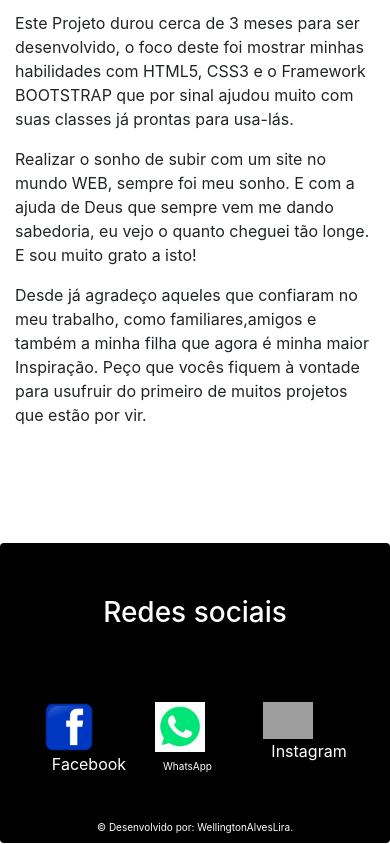
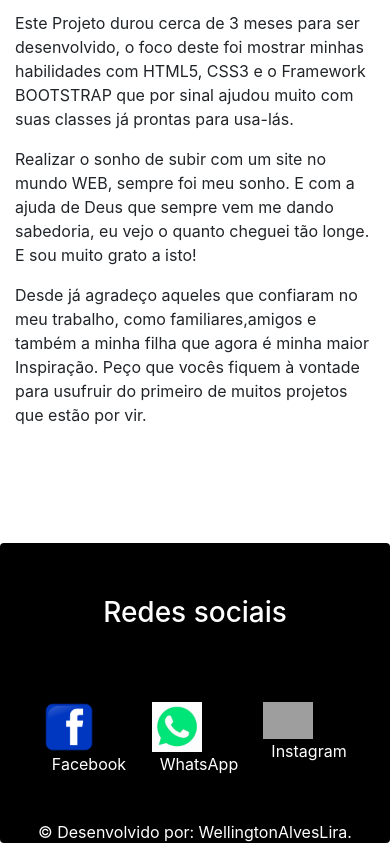
Before and after one commit to WellingtonAlvesLira/Meu-portif-lio, a plain HTML site: page index.html in a window 390 px wide. Shown: the part 5160-6004 px from the top of the page. Drawn offline with nearby package versions, Linux system fonts and the light colour scheme; grey boxes are pictures that could not be loaded.

Commit message:
Correções nas mideas responsividade

```diff
--- a/css/style.css
+++ b/css/style.css
@@ -44,7 +44,7 @@
   }
 
 
-  @media (max-width:414px){
+  @media (max-width:768px){
 
     .img-responsive{
       width: 50%;
@@ -55,15 +55,14 @@
       bottom: 15px;
     }
 
+    .topo-nave{
+      height: auto;
+    }
+
     .flutua-esq{
       float: left;
       width: 50px;
       height: 50px;
-    }
-
-    .text-rodape{
-      font-size: 10px;
-      padding-bottom: 5px;
     }
 
     .text-logo{
--- a/index.html
+++ b/index.html
@@ -3,7 +3,7 @@
 
 <head>
   <meta charset="UTF-8">
-  <meta name="viewport" content="width=device-width, initial-scale=1.0">
+  <meta name="viewport" content="width=device-width, initial-scale=1">
   <title>Meu Perfil</title>
   <link rel="stylesheet" href="css/style.css">
   <link href="https://cdn.jsdelivr.net/npm/bootstrap@5.0.0-beta1/dist/css/bootstrap.min.css" rel="stylesheet"
@@ -263,7 +263,7 @@
       <div  class="col-4 d-flex justify-content-center">
         <a href="https://wa.me/qr/4CHK4JIXWPYYP1">
         <img src="img/footer-what.jpeg" style="width: 50px;" alt="WhatsApp">
-        <p class=" text-rodape d-inline ml-2 mt-2 text-white">WhatsApp</p>
+        <p class="d-inline ml-2 mt-2 text-white">WhatsApp</p>
         </a>
       </div>
 
```
